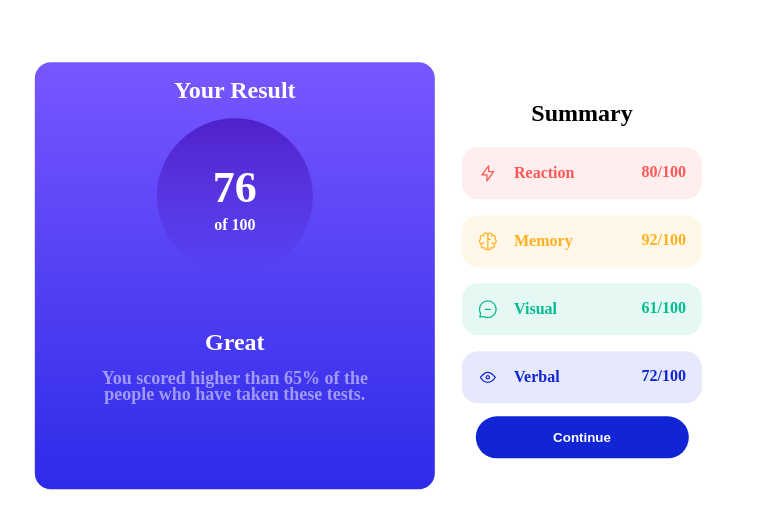
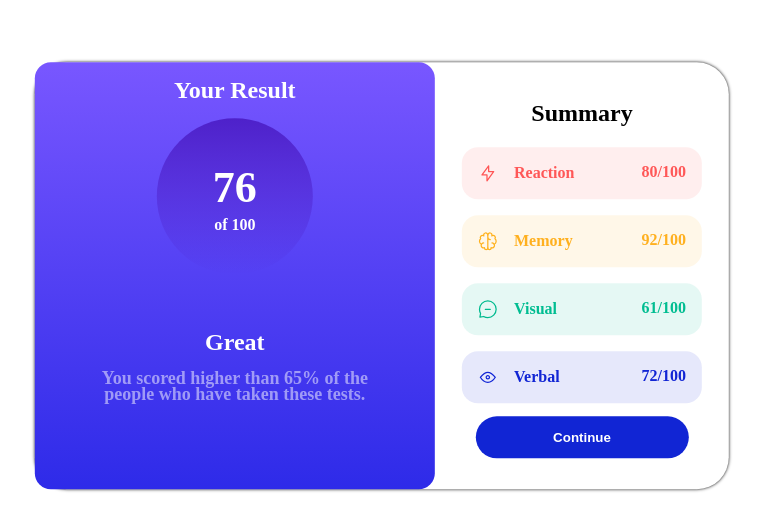
Before and after one commit to dhulipalasrikanth98/score-card, a plain HTML site: page results-summary-component-main/results-summary-component-main/index.html in a window 1280 px wide. Shown: the part 124-654 px from the top of the page, without its empty margins (258-1020 px from the left). Drawn offline with Linux system fonts and the light colour scheme.

Commit message:
css changes

```diff
--- a/results-summary-component-main/results-summary-component-main/index.html
+++ b/results-summary-component-main/results-summary-component-main/index.html
@@ -39,7 +39,7 @@
     font-weight: 800;
     border-radius: 2em;
     background-color: hsl(0, 0%, 100%);
-    box-shadow: 1.7em
+    box-shadow: 0 0 0.2em;
 
 
 
```
